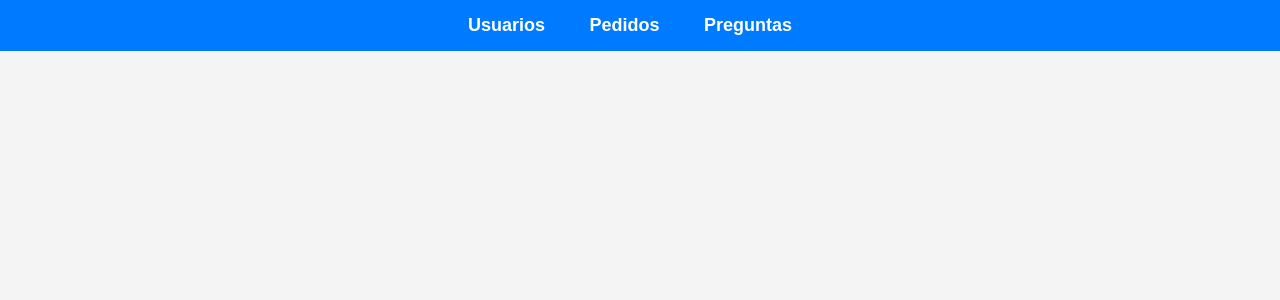
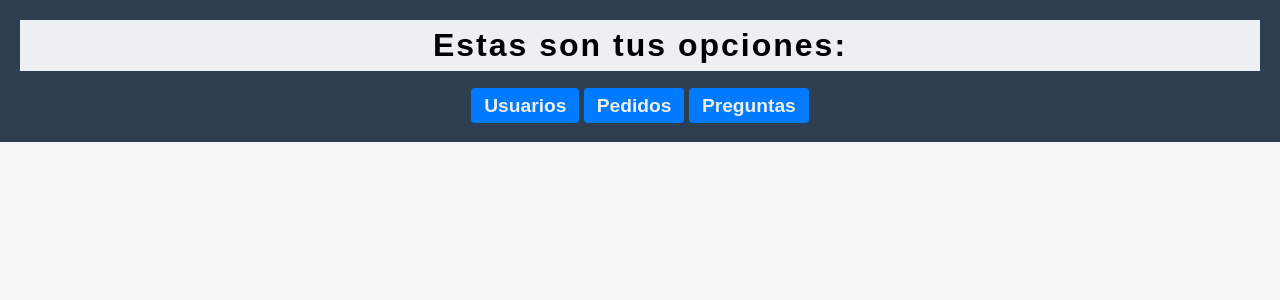
Before and after one commit to Danimart0/Web-II_Martinez_Creus, a Django app: page / in a window 1280 px wide. Shown: the top 300 px of the page. Run offline with Django 5.2, Linux system fonts and the light colour scheme.

Commit message:
mejoras css
cambios en el css

```diff
--- /dev/null
+++ b/app-modelo-clase/django-app-modelo/modelo_app/mysite/static/base/styles.css
@@ -0,0 +1,3 @@
+h1{
+    background-color: rebeccapurple;
+}
--- a/app-modelo-clase/django-app-modelo/modelo_app/mysite/static/css/base1.css
+++ /dev/null
@@ -1,77 +0,0 @@
-/* base.css */
-
-body {
-    font-family: Arial, sans-serif;
-    margin: 0;
-    padding: 0;
-    background-color: #f4f4f4;
-}
-
-nav {
-    background-color: #007bff;
-    padding: 15px;
-    text-align: center;
-}
-
-nav ul {
-    list-style: none;
-    margin: 0;
-    padding: 0;
-}
-
-nav ul li {
-    display: inline;
-    margin-right: 20px;
-}
-
-nav ul li a {
-    color: white;
-    text-decoration: none;
-    font-size: 18px;
-    font-weight: bold;
-    padding: 10px;
-}
-
-nav ul li a:hover {
-    background-color: #0056b3;
-    border-radius: 5px;
-}
-
-.container {
-    width: 80%;
-    margin: 20px auto;
-    background: white;
-    padding: 20px;
-    border-radius: 10px;
-    box-shadow: 0 0 10px rgba(0, 0, 0, 0.1);
-}
-
-h1, h2, h3 {
-    color: #333;
-}
-
-p {
-    color: #666;
-    line-height: 1.6;
-}
-
-button {
-    background-color: #28a745;
-    color: white;
-    border: none;
-    padding: 10px 15px;
-    border-radius: 5px;
-    cursor: pointer;
-}
-
-button:hover {
-    background-color: #218838;
-}
-
-footer {
-    text-align: center;
-    padding: 20px;
-    background-color: #007bff;
-    color: white;
-    margin-top: 20px;
-}
--- a/app-modelo-clase/django-app-modelo/modelo_app/mysite/templates/base/base.html
+++ b/app-modelo-clase/django-app-modelo/modelo_app/mysite/templates/base/base.html
@@ -6,12 +6,13 @@
     <meta name="viewport" content="width=device-width, initial-scale=1.0">
 
     <title>Proyecto Django</title>
-    <link rel="stylesheet" href="{% static 'css/base1.css' %}">
+    <link rel="stylesheet" href="{% static 'css/styles.css' %}">
 
 </head>
 <body>
     <nav>
         <ul>
+            <h1>Estas son tus opciones:</h1>
             <li><a href="{% url 'user_list' %}">Usuarios</a></li>
             <li><a href="{% url 'indexOrders' %}">Pedidos</a></li>
             <li><a href="{% url 'indexpolls' %}">Preguntas</a></li>
--- a/app-modelo-clase/django-app-modelo/modelo_app/users/static/css/styles.css
+++ b/app-modelo-clase/django-app-modelo/modelo_app/users/static/css/styles.css
@@ -147,3 +147,55 @@ a:hover {
 .user-card a:hover {
     background-color: #0056b3;
 }
+h1{
+    background-color: #edf0f3;
+
+}
+
+* {
+    margin: 0;
+    padding: 0;
+    box-sizing: border-box;
+}
+
+
+body {
+    font-family: 'Arial', sans-serif;
+    background-color: #f4f7f6;
+    color: #333;
+    line-height: 1.6;
+}
+
+
+nav {
+    background-color: #2c3e50;
+    padding: 20px;
+    text-align: center;
+}
+
+nav h1 {
+    color: #000000;
+    margin-bottom: 20px;
+    font-size: 2rem;
+    letter-spacing: 2px;
+}
+
+nav ul {
+    list-style: none;
+    padding: 0;
+}
+
+nav ul li {
+    margin: 10px 0;
+}
+
+nav ul li a {
+    text-decoration: none;
+    color: #ecf0f1;
+    font-size: 1.2rem;
+    transition: color 0.3s ease;
+}
+
+nav ul li a:hover {
+    color: #1abc9c;
+}
```
